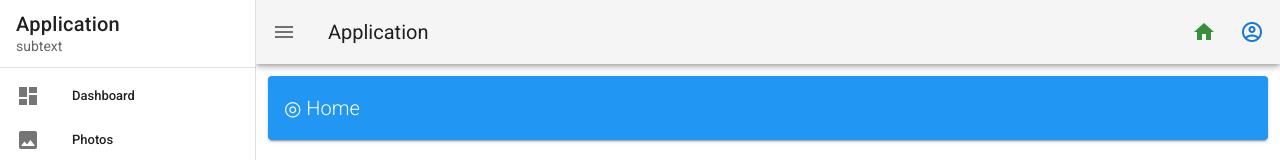
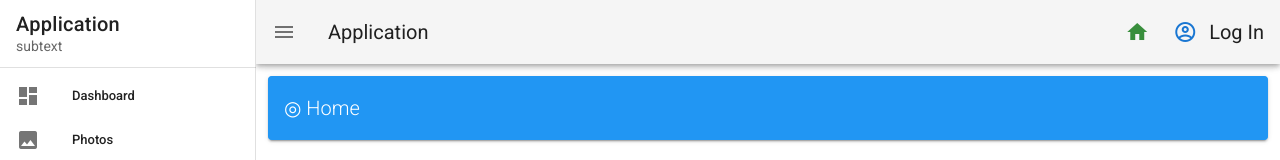
Before and after one commit to lsy3166/myproject, a Vue app: page / in a window 1280 px wide. Shown: the top 160 px of the page. Built offline with nearby package versions, Linux system fonts and the light colour scheme; no server answers.

Commit message:
Merge commit '1721f0278ff92289068f28fdaee77d6a65132f78'
# Conflicts:
#	src/App.vue

```diff
--- a/src/App.vue
+++ b/src/App.vue
@@ -57,6 +57,8 @@
         >
         <v-icon v-else color="blue darken-2" @click="moveLogin">mdi-account-circle-outline</v-icon>
       </v-btn>
+      <v-toolbar-title v-if="isLogin" @click="mu_loginOut">Log Out</v-toolbar-title>
+      <v-toolbar-title v-else @click="moveLogin">Log In</v-toolbar-title>
 
       <!-- <v-btn icon>
         <v-icon color="red darken-2">mdi-heart</v-icon>
```
